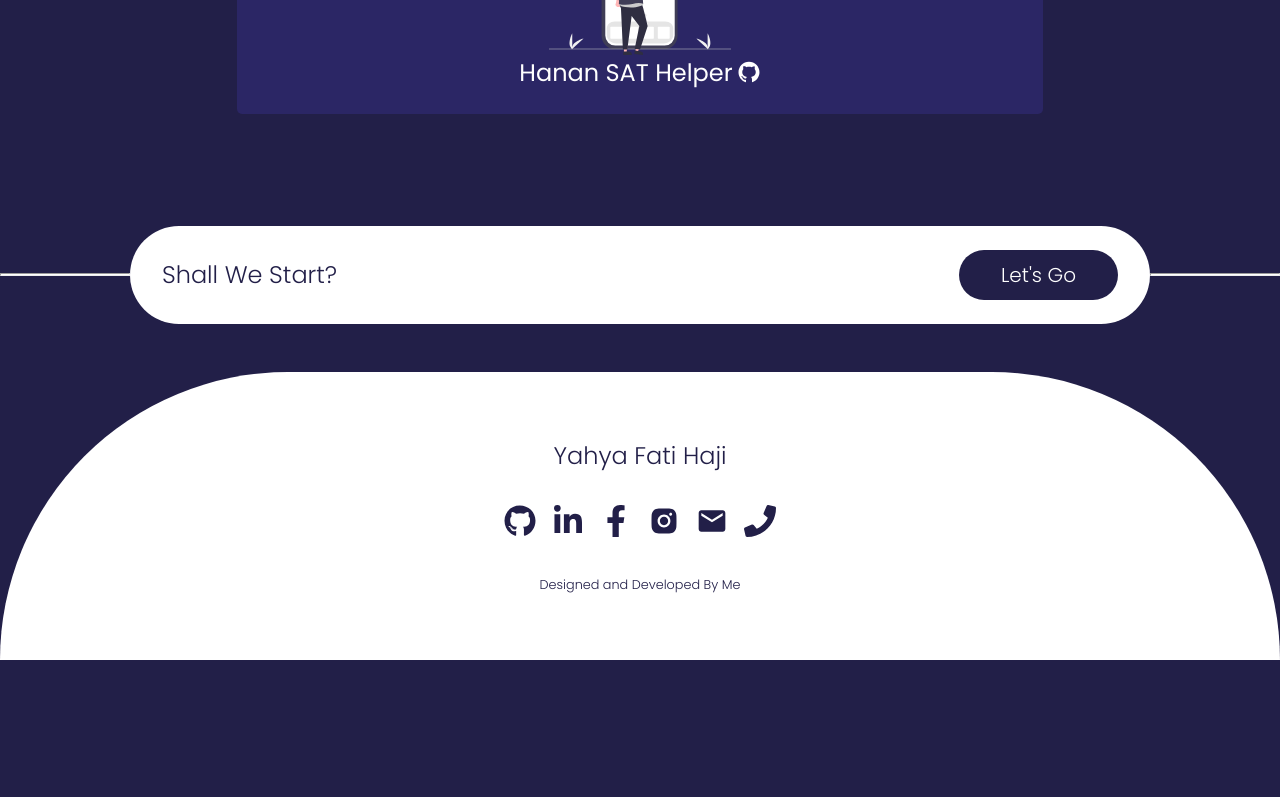
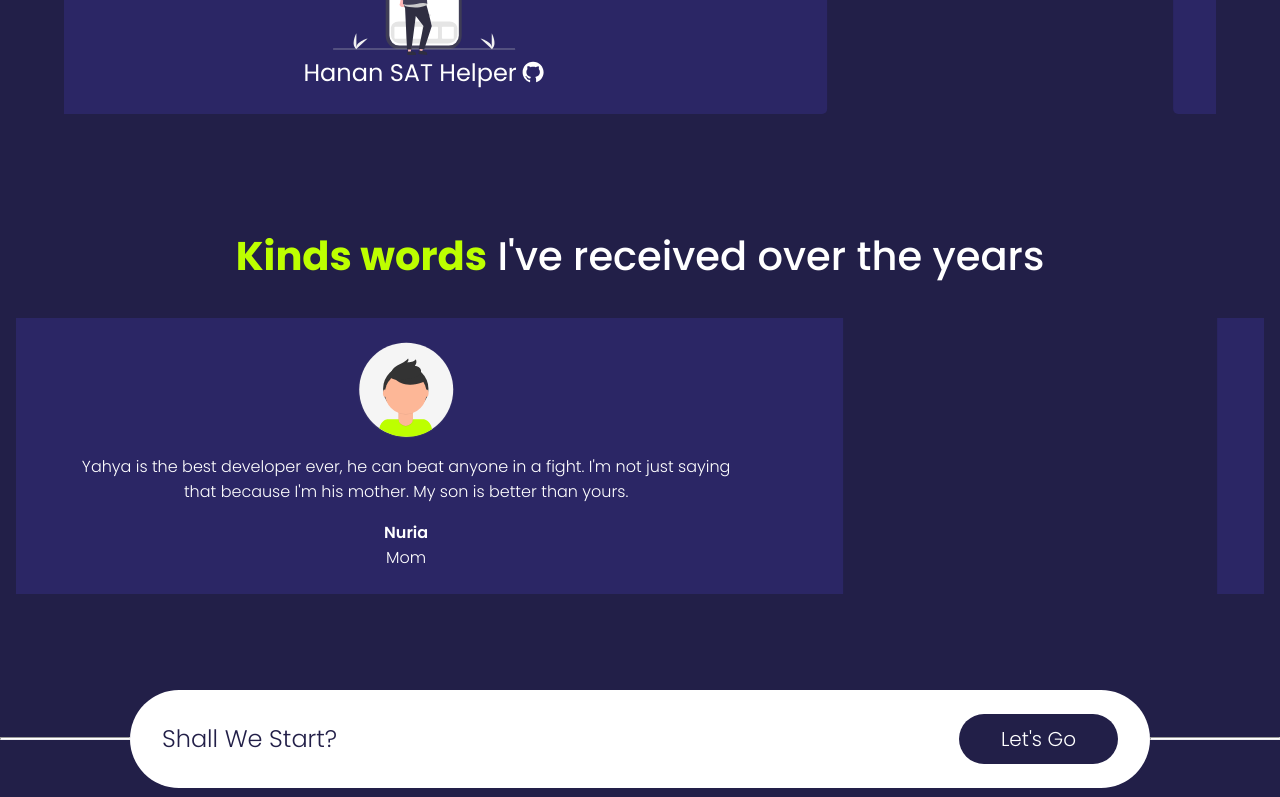
Before and after one commit to yahyafati/portfolio-vite, a React (Vite) app: page / in a window 1280 px wide. Shown: the part 2000-2797 px from the top of the page. Before the commit the page ends 2660 px from the top, so only its background shows below. Built offline with nearby package versions, Linux system fonts and the light colour scheme.

Commit message:
Added Testimonial.jsx

```diff
--- a/src/component/landingPage/LandingPage.jsx
+++ b/src/component/landingPage/LandingPage.jsx
@@ -1,19 +1,19 @@
-import React, { useRef, useEffect, useState } from "react";
+import React, {useRef, useEffect} from "react";
 import Home from "./home/Home";
 import About from "./about/About";
 import Services from "./service/Services";
 import Projects from "./project/Projects";
 import ShallWe from "./shallWe/ShallWe";
 import Contact from "./contact/Contact";
-// import Testimonial from "./testimonial/Testimonial";
+import Testimonial from "./testimonial/Testimonial.jsx";
 
-const LandingPage = ({ setCurrentPage, scrollY }) => {
+const LandingPage = ({setCurrentPage, scrollY}) => {
     // const [scrollY, setScrollY] = useState(window.scrollY);
     const homeRef = useRef(undefined);
     const aboutRef = useRef(undefined);
     const servicesRef = useRef(undefined);
     const projectsRef = useRef(undefined);
-    // const testimonialRef = useRef(undefined);
+    const testimonialRef = useRef(undefined);
     const contactRef = useRef(undefined);
 
     useEffect(() => {
@@ -28,8 +28,8 @@ const LandingPage = ({ setCurrentPage, scrollY }) => {
             setCurrentPage("services");
         } else if (projectsRef.current.getBoundingClientRect().top > 0) {
             setCurrentPage("projects");
-            // } else if (testimonialRef.current.getBoundingClientRect().top > 0) {
-            //     setCurrentPage("testimonials");
+        } else if (testimonialRef.current.getBoundingClientRect().top > 0) {
+            setCurrentPage("testimonials");
         } else {
             setCurrentPage("reach-me");
         }
@@ -37,13 +37,13 @@ const LandingPage = ({ setCurrentPage, scrollY }) => {
 
     return (
         <div id="AppContainer">
-            <Home _ref={homeRef} />
-            <About _ref={aboutRef} />
-            <Services _ref={servicesRef} />
-            <Projects _ref={projectsRef} />
-            {/* <Testimonial _ref={testimonialRef} /> */}
-            <ShallWe />
-            <Contact _ref={contactRef} />
+            <Home _ref={homeRef}/>
+            <About _ref={aboutRef}/>
+            <Services _ref={servicesRef}/>
+            <Projects _ref={projectsRef}/>
+            <Testimonial _ref={testimonialRef}/>
+            <ShallWe/>
+            <Contact _ref={contactRef}/>
         </div>
     );
 };
--- a/src/component/landingPage/testimonial/Testimonial.jsx
+++ b/src/component/landingPage/testimonial/Testimonial.jsx
@@ -1,19 +1,63 @@
 import React from "react";
-import "../../../style/testimonial/testimonial.scss";
-import {DadTestimonialItem, MomTestimonialItem} from "./TestimonialItem";
+import TestimonialItem from "./TestimonialItem";
 
 import "react-responsive-carousel/lib/styles/carousel.min.css"; // requires a loader
 import {Carousel} from "react-responsive-carousel";
 
+import * as style from "./style.module.scss"
+
+const SAMPLE_TESTIMONIALS = [
+    {
+        body: "He can go and beat anyone in the street and you can't do anything about it. He is too powerful!",
+        by: "Fati",
+        relation: "Dad"
+    },
+    {
+        body: "Yahya is the best developer ever, he can beat anyone in a fight. I'm not just saying that because I'm his mother. My son is better than yours.",
+        by: "Nuria",
+        relation: "Mom"
+    },
+    {
+        body: "His code is so perfect that it makes other developers cry tears of joy. He's basically a wizard.",
+        by: "Munir",
+        relation: "Brother"
+    },
+    {
+        body: "Yahya is so great that his keyboard types by itself out of sheer respect for him.",
+        by: "Hanan",
+        relation: "Sister"
+    },
+    {
+        body: "He once solved a bug so efficiently that the computer thanked him personally.",
+        by: "Anonymous",
+        relation: "Best Friend"
+    },
+    {
+        body: "Yahya's work ethic is so incredible that even robots are jealous.",
+        by: "Anonymous",
+        relation: "Colleague"
+    },
+    {
+        body: "If Yahya can't fix it, it's probably not broken in the first place.",
+        by: "Anonymous",
+        relation: "Neighbor"
+    },
+    {
+        body: "Yahya's coding skills are so advanced that his code writes itself while he takes a nap.",
+        by: "Anonymous",
+        relation: "Friend"
+    }
+];
+
+
 const Testimonial = ({_ref}) => {
     return (
-        <div ref={_ref} id="testimonialSection">
+        <div ref={_ref} id="testimonialSection" className={style.testimonialSection}>
             <h2>
                 <strong>Kinds words</strong> I've received over the years
             </h2>
-            {/* <div className="testimonials"> */}
             <Carousel
-                className="testimonials"
+                className={style.testimonials}
                 autoPlay={true}
                 infiniteLoop={true}
                 showStatus={false}
@@ -22,14 +66,16 @@ const Testimonial = ({_ref}) => {
                 showThumbs={false}
                 emulateTouch={true}
             >
-                <div className="testimonial-container">
-                    <MomTestimonialItem/>
-                </div>
-                <div className="testimonial-container">
-                    <DadTestimonialItem/>
-                </div>
+                {SAMPLE_TESTIMONIALS.map((testimonial, index) => (
+                    <div key={index} className={style.testimonialContainer}>
+                        <TestimonialItem
+                            body={testimonial.body}
+                            by={testimonial.by}
+                            relation={testimonial.relation}
+                        />
+                    </div>
+                ))}
             </Carousel>
-            {/* </div> */}
         </div>
     );
 };
--- a/src/component/landingPage/testimonial/TestimonialItem.jsx
+++ b/src/component/landingPage/testimonial/TestimonialItem.jsx
@@ -1,41 +1,23 @@
 import React from "react";
 import profileSVG from "../../../svg/Profile.svg";
 
-const TestimonialItem = ({ body, by, relation }) => {
+import * as style from "./style.module.scss"
+
+const TestimonialItem = ({body, by, relation}) => {
     return (
-        <div className="testimonialItem">
+        <div className={style.testimonialItem}>
             <img
-                className="profileImg"
+                className={style.profileImg}
                 src={profileSVG}
                 alt="Profile Picture Illustration"
             />
-            <p className="body">{body}</p>
-            <div className="credit">
-                <p className="by">{by}</p>
-                <p className="relation">{relation}</p>
+            <p className={style.body}>{body}</p>
+            <div className={style.credit}>
+                <p className={style.by}>{by}</p>
+                <p className={style.relation}>{relation}</p>
             </div>
         </div>
     );
 };
 
-export const MomTestimonialItem = () => {
-    return (
-        <TestimonialItem
-            body="Yahya is the best developer ever, he can beat anyone in a fight. I'm not just saying that because I'm his mother. My son is better than yours."
-            by="Nuria Mussa"
-            relation="Mom"
-        />
-    );
-};
-
-export const DadTestimonialItem = () => {
-    return (
-        <TestimonialItem
-            body="He can go and beat anyone in the street and you can't do anything about it. He is too powerful!"
-            by="Fati Haji"
-            relation="Dad"
-        />
-    );
-};
-
 export default TestimonialItem;
--- /dev/null
+++ b/src/component/landingPage/testimonial/style.module.scss
@@ -0,0 +1,116 @@
+// Variable Declaration - Colors
+$background-color: #221f48;
+$lighter-background-color: #2b247c;
+$primary-color: #bdff00;
+$secondary-color: rgb(160, 209, 27);
+
+$design-color: #faff00;
+$mobile-dev-color: #00ff29;
+$web-dev-color: #00ffe0;
+
+$card-background: #2b2665;
+
+// Variable Declaration - Fonts
+$font-family: "Poppins", sans-serif;
+$font-weight-light: 300;
+$font-weight-regular: 400;
+$font-weight-medium: 500;
+$font-weight-semi-bold: 600;
+$font-weight-bold: 700;
+
+.testimonialSection {
+  display: flex;
+  flex-direction: column;
+  padding: 3rem 1rem;
+
+  @media screen and (max-width: 320px) {
+    padding: 5rem 0.5rem;
+  }
+
+  h2 {
+    text-align: center;
+    font-size: 2.5rem;
+    font-weight: $font-weight-medium;
+    padding-bottom: 2rem;
+
+    strong {
+      color: $primary-color;
+    }
+
+    @media screen and (max-width: 320px) {
+      font-size: 1.5rem;
+    }
+  }
+
+  .testimonials {
+    // display: flex;
+    // justify-content: center;
+    // align-items: center;
+    // text-align: center;
+
+    .testimonialContainer {
+      display: flex;
+      justify-content: center;
+      width: 100%;
+    }
+
+    .testimonialItem {
+      display: flex;
+      flex-direction: column;
+      align-items: center;
+      gap: 1rem;
+      width: 70%;
+      padding: 1.5rem 1rem;
+      background-color: $card-background;
+
+      .profileImg {
+        width: 6rem;
+      }
+
+      .body {
+        font-weight: $font-weight-light;
+        width: 80%;
+        text-align: center;
+      }
+
+      .credit {
+        text-align: center;
+
+        .by {
+          font-weight: $font-weight-semi-bold;
+        }
+
+        .relation {
+          font-weight: $font-weight-light;
+        }
+      }
+
+      @media screen and (max-width: 640px) {
+        flex-grow: 1;
+      }
+
+      @media screen and (max-width: 320px) {
+        flex-grow: 1;
+        margin: 0 0.25rem;
+        .profileImg {
+          width: 4rem;
+        }
+
+        .body {
+          width: 100%;
+          font-size: 0.8rem;
+        }
+
+        .credit {
+          .by {
+            font-size: 0.85rem;
+          }
+
+          .relation {
+            font-size: 0.85rem;
+          }
+        }
+      }
+    }
+  }
+}
```
Also changed, not shown: src/style/testimonial/testimonial.scss (deleted, +0 -116 lines).
